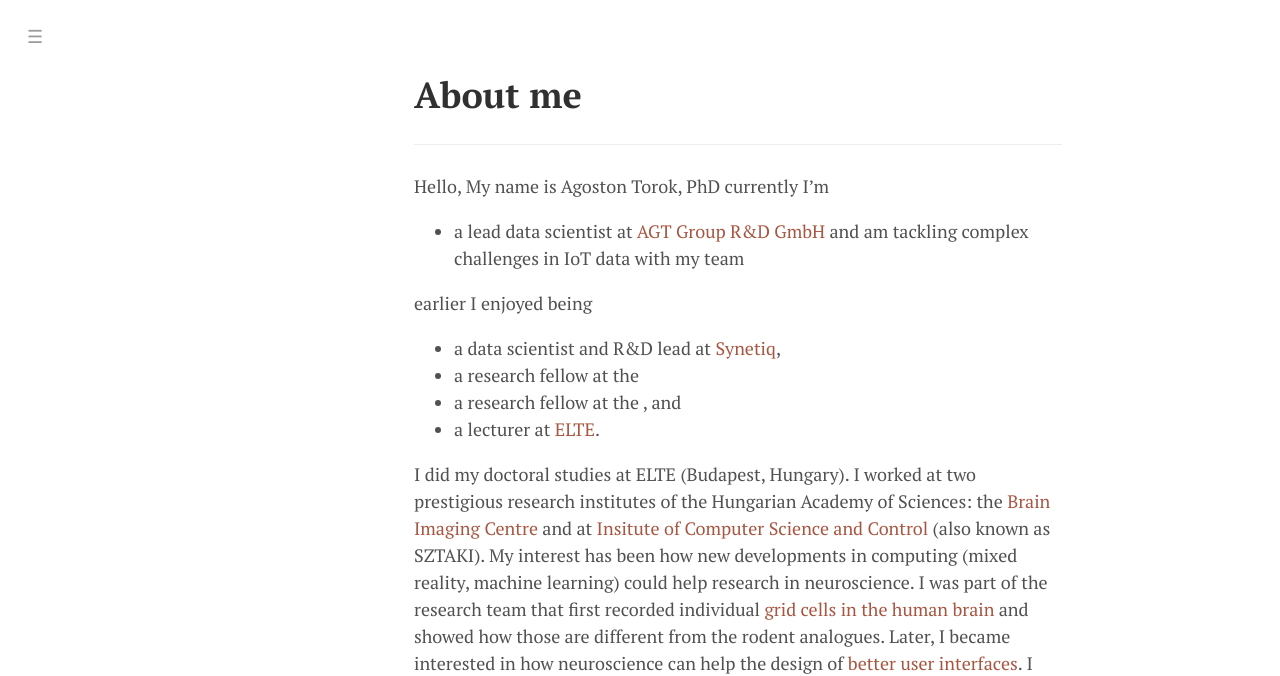
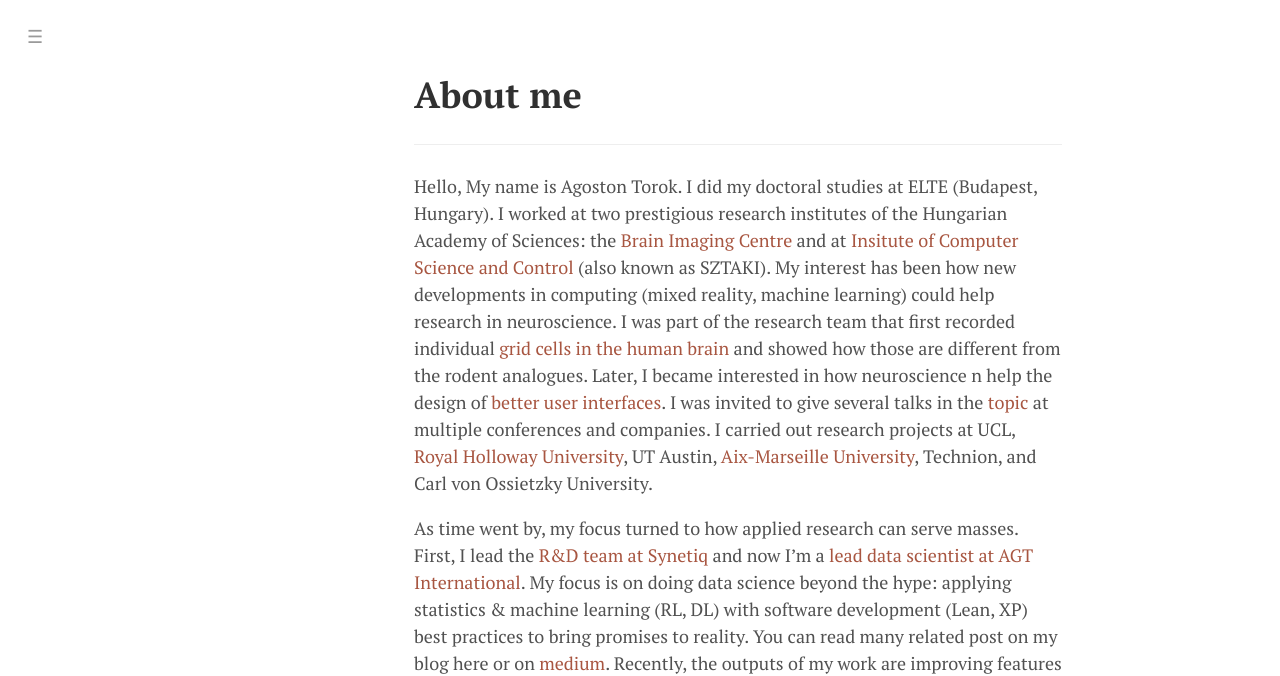
Before and after one commit to nimdvir/agostontorok.github.io, a Jekyll site: the page built from about/index.md, in a window 1280 px wide and 1280 px high, cut to the strip 0-676 px from the top of the window. Built offline with Jekyll 4.4.1, drawn with Linux system fonts in a browser that asks for light colours; nearby versions of some CDN libraries; some web fonts are replaced.

Commit message:
fixed duplication

```diff
--- a/about/index.md
+++ b/about/index.md
@@ -4,18 +4,7 @@ title: About me
 ---
 
 
-Hello, My name is Agoston Torok, PhD currently I'm
-
-- a lead data scientist at [AGT Group R&D GmbH](https://www.agtinternational.com/) and am tackling complex challenges in IoT data with my team
-
-earlier I enjoyed being
-
-- a data scientist and R&D lead at [Synetiq](https://synetiq.net/team/),
-- a research fellow at the
-- a research fellow at the  , and
-- a lecturer at [ELTE](http://www.doktori.hu/index.php?menuid=192&sz_ID=18023&popup=1).
-
-I did my doctoral studies at ELTE (Budapest, Hungary). I worked at two prestigious research institutes of the Hungarian Academy of Sciences: the [Brain Imaging Centre](http://www.ttk.mta.hu/telefonkonyv/torok-agoston/) and at [Insitute of Computer Science and Control](https://www.sztaki.hu/en/agoston-zsolt-torok) (also known as SZTAKI). My interest has been how new developments in computing (mixed reality, machine learning) could help research in neuroscience. I was part of the research team that first recorded individual [grid cells in the human brain](https://www.pnas.org/content/pnas/114/17/E3516.full.pdf) and showed how those are different from the rodent analogues. Later, I became interested in how neuroscience can help the design of [better user interfaces](https://github.com/agostontorok/slides-of-loci). I was invited to give several talks in the [topic](https://agostontorok.github.io/public/files/CogInfoCom_2016_paper_80.pdf) at multiple conferences and companies. I carried out research projects at UCL, [Royal Holloway University](https://vemerhul1.wixsite.com/vemerhul/people), UT Austin, [Aix-Marseille University](http://crvm.ism.univ-amu.fr/actualites_realite_virtuelle_3.html), Technion, and Carl von Ossietzky University.
+Hello, My name is Agoston Torok. I did my doctoral studies at ELTE (Budapest, Hungary). I worked at two prestigious research institutes of the Hungarian Academy of Sciences: the [Brain Imaging Centre](http://www.ttk.mta.hu/telefonkonyv/torok-agoston/) and at [Insitute of Computer Science and Control](https://www.sztaki.hu/en/agoston-zsolt-torok) (also known as SZTAKI). My interest has been how new developments in computing (mixed reality, machine learning) could help research in neuroscience. I was part of the research team that first recorded individual [grid cells in the human brain](https://www.pnas.org/content/pnas/114/17/E3516.full.pdf) and showed how those are different from the rodent analogues. Later, I became interested in how neuroscience n help the design of [better user interfaces](https://github.com/agostontorok/slides-of-loci). I was invited to give several talks in the [topic](https://agostontorok.github.io/public/files/CogInfoCom_2016_paper_80.pdf) at multiple conferences and companies. I carried out research projects at UCL, [Royal Holloway University](https://vemerhul1.wixsite.com/vemerhul/people), UT Austin, [Aix-Marseille University](http://crvm.ism.univ-amu.fr/actualites_realite_virtuelle_3.html), Technion, and Carl von Ossietzky University.
 
 As time went by, my focus turned to how applied research can serve masses. First, I lead the [R&D team at Synetiq](https://www.youtube.com/watch?v=3Nl8Y2y2jgk) and now I'm a [lead data scientist at AGT International](https://www.youtube.com/watch?v=vataVq9gY_o&t=190s). My focus is on doing data science beyond the hype: applying statistics & machine learning (RL, DL) with software development (Lean, XP) best practices to bring promises to reality. You can read many related post on my blog here or on [medium](https://medium.com/@torokagoston). Recently, the outputs of my work are improving features of the [HEED sport storytelling app](https://heedlive.com/).
 
```
